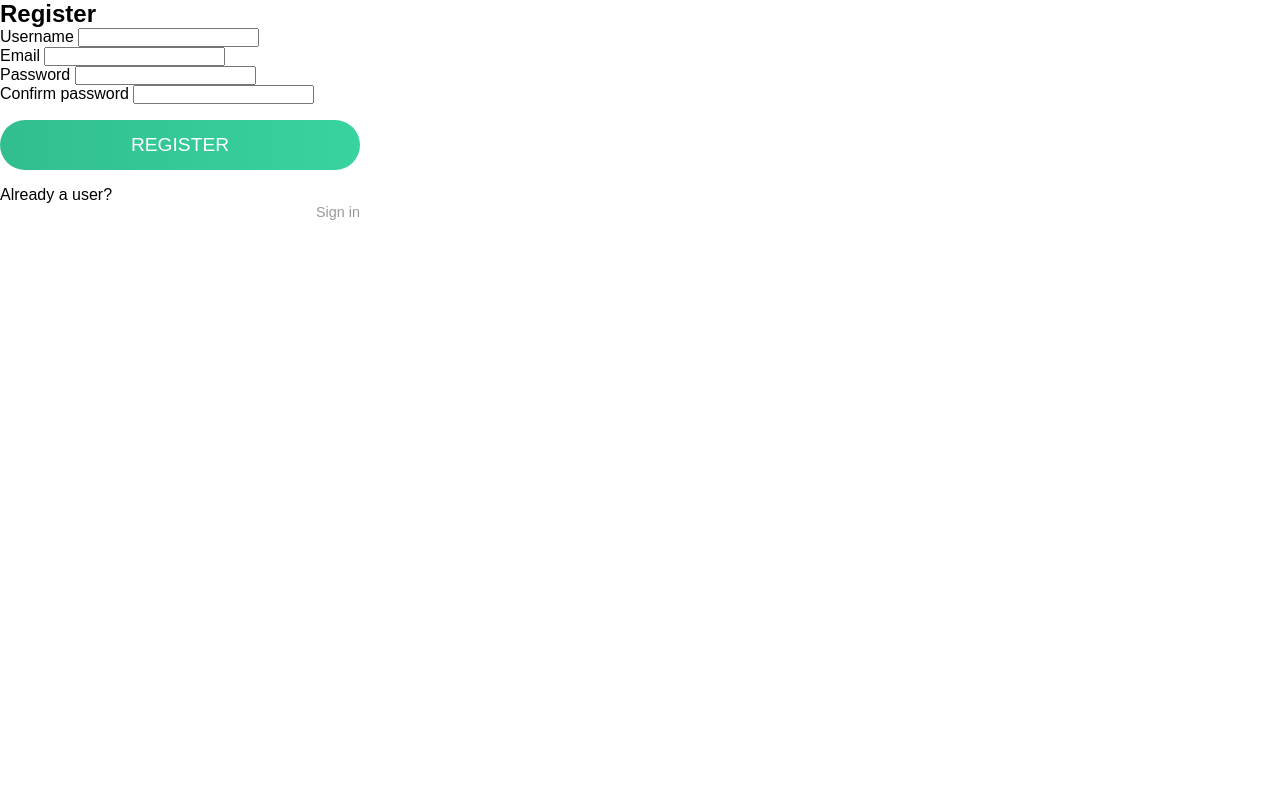
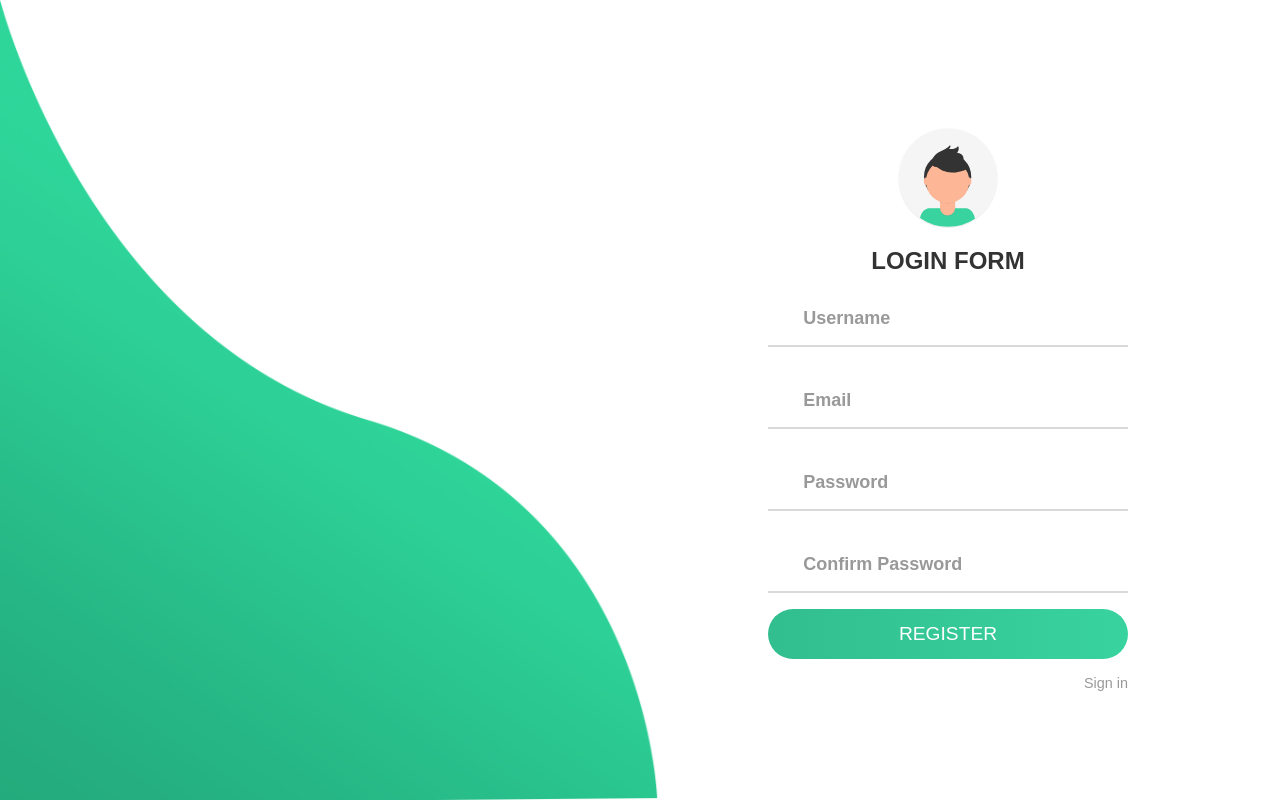
Before and after one commit to Suphachabhar/thesis, a PHP site: page /views/auth/registration.php in a window 1280 px wide; the page is wider, and only the part inside the window is pictured. Run offline with PHP 8.4, Linux system fonts and the light colour scheme.

Commit message:
fixed the register page

```diff
--- a/views/auth/registration.php
+++ b/views/auth/registration.php
@@ -1,46 +1,74 @@
 <?php include('server.php') ?>
-
 
 <!DOCTYPE html>
 <html>
 <head>
-    <title>Registration</title>
-    <link rel="stylesheet" href="style.css">
+	<title>Meta LMS</title>
+
+	<link href="style.css" rel="stylesheet">
 </head>
 <body>
-    <div class="header">
-        <h2>Register</h2>
-    </div>
+	<img class="wave" src="img/wave.png">
+	<div class="container">
 
-    <form method="post" action="registration.php">
-        <?php echo display_error(); ?>
+		<div class="login-content">
+			<form method="post" action="login.php">
 
-        <div class="input-group">
-            <label>Username</label>
-            <input type="text" name="username" value="<?php echo $username; ?>">
-        </div>
+			<?php echo display_error(); ?>
+				<img src="img/avatar.svg">
+				<h2 class="title">Login Form</h2>
 
-        <div class="input-group">
-            <label>Email</label>
-            <input type="email" name="email" value="<?php echo $email; ?>">
-        </div>
+				<div class="input-div one">
+					<div class="i">
+						<i class="fas fa-user"></i>
+					</div>
+					<div class="div">
+           		   		<h5>Username</h5>
+           		   		<input type="text" class="input" name="username" value="<?php echo $username; ?>">
+           		   </div>
+                </div>
 
-        <div class="input-group">
-            <label>Password</label>
-            <input type="password" name="password_1">
-        </div>
+                <div class="input-div one">
+           		   <div class="i">
+           		    	<i class="fas fa-lock"></i>
+           		   </div>
+           		   <div class="div">
+           		    	<h5>Email</h5>
+           		    	<input type="email" class="input" name="email" value="<?php echo $email; ?>">
+            	   </div>
+				</div>
 
-        <div class="input-group">
-            <label>Confirm password</label>
-            <input type="password" name="password_2">
-        </div>
+				<div class="input-div one">
+           		   <div class="i">
+           		    	<i class="fas fa-lock"></i>
+           		   </div>
+           		   <div class="div">
+           		    	<h5>Password</h5>
+           		    	<input type="password" class="input" name="password_1">
+            	   </div>
+				</div>
 
-        <div class="input-group">
-            <button type="submit" class="btn" name="register_btn">Register</button>
-        </div>
+                <div class="input-div pass">
+           		   <div class="i">
+           		    	<i class="fas fa-lock"></i>
+                    </div>
 
-        <p>Already a user? <a href="login.php">Sign in</a></p>
+           		   <div class="div">
+           		    	<h5>Confirm Password</h5>
+           		    	<input type="password" class="input" name="password_2">
+            	   </div>
+                </div>
 
-    </form>
+				<input type="submit" class="btn" value="Register" name="regiter_btn">
+
+
+				<a href="login.php">Sign in</a>
+
+
+				</form>
+		</div>
+
+	</div>
+	<script type="text/javascript" src="style.js"></script>
 </body>
 </html>
```
Also changed, not shown: views/auth/login.php (+4 -4 lines).
